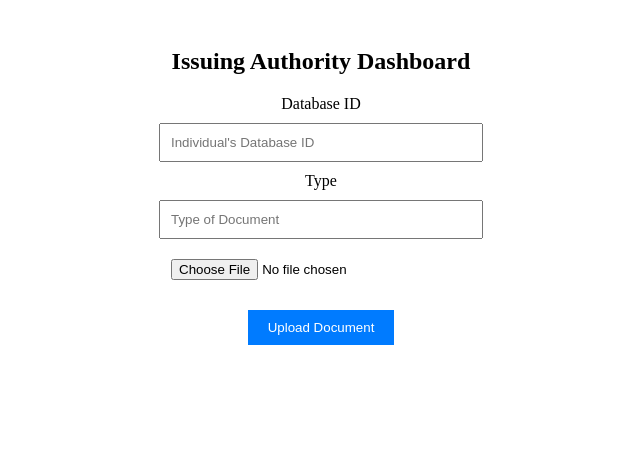
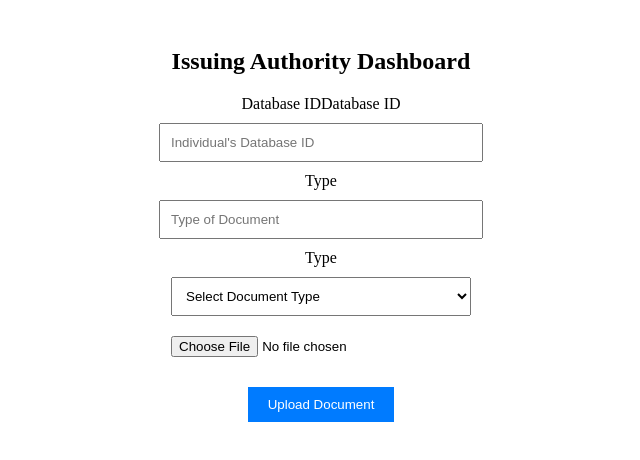
Before and after one commit to Intell-Alpha/documentVerification, a React (Vite) app in the folder JSapp/client/: page /IssuingDashboard in a window 1280 px wide. Shown: the top 460 px of the page, without its empty margins (319-959 px from the left). Built offline with nearby package versions, Linux system fonts and the light colour scheme.

Commit message:
Srilekha (#11)
* verifying dashboard done

* issuing dashboard done

---------

Co-authored-by: Srilekha-03 <srilekhakasha47@gmail.com>

```diff
--- a/JSapp/client/src/components/IssuingDashboard.jsx
+++ b/JSapp/client/src/components/IssuingDashboard.jsx
@@ -1,17 +1,19 @@
-import React, { useState, useEffect } from 'react';
+import React, { useState,useEffect} from 'react';
 import app from '../../firebase/config';
 import { firestore, auth } from '../../firebase/config';
-import { collectionGroup, addDoc, getDocs, QuerySnapshot, collection, doc } from 'firebase/firestore';
+import { collection, getDocs } from 'firebase/firestore';
+
 
 const IssuingDashboard = () => {
   const [documentType, setDocumentType] = useState('');
   const [individualId, setIndividualId] = useState('');
   const [file, setFile] = useState(null);
 
-  // This function will run when the component mounts or reloads
+
+  // This is the empty function you asked me to create.
   useEffect(() => {
     console.log("Issuing Dashboard has been loaded or reloaded.");
-    // You can add any logic you want to execute here
+    // You can add any logic you want to execute here by replacing my
   }, []); // Empty dependency array means this runs only once on mount
 
   async function fetchDB(){
@@ -25,17 +27,25 @@ const IssuingDashboard = () => {
       });
     if(newData === 'issuing'){
       alert('This is an issuing authority');
+
     }
   }
 
   async function handleUpload(params) {
-    alert('Document uploaded!');
-    fetchDB();
+    if (file && ['application/pdf', 'image/jpeg', 'image/png'].includes(file.type)) {
+      alert('Document uploaded!');
+      fetchDB();
+    } else {
+      alert('Please upload a file in PDF, JPG, or PNG format.');
+    }
   }
 
   return (
     <div style={styles.container}>
       <h2>Issuing Authority Dashboard</h2>
+
+      <label htmlFor="individualId">Database ID</label>
+
       <label htmlFor="">Database ID</label>
       <input
         type="text"
@@ -45,6 +55,7 @@ const IssuingDashboard = () => {
         style={styles.input}
       />
       <label htmlFor="">Type</label>
+
       <input
         type="text"
         placeholder="Type of Document"
@@ -52,8 +63,25 @@ const IssuingDashboard = () => {
         onChange={(e) => setDocumentType(e.target.value)}
         style={styles.input}
       />
+
+      <label htmlFor="documentType">Type</label>
+      <select
+        id="documentType"
+        value={documentType}
+        onChange={(e) => setDocumentType(e.target.value)}
+        style={styles.input}
+      >
+        <option value="" disabled>Select Document Type</option>
+        <option value="identity">Identity</option>
+        <option value="education">Education</option>
+        <option value="finance">Finance</option>
+        <option value="assets">Assets</option>
+        <option value="miscellaneous">Miscellaneous</option>
+      </select>
+
       <input
         type="file"
+        accept=".pdf, .jpg, .jpeg, .png"
         onChange={(e) => setFile(e.target.files[0])}
         style={styles.input}
       />
```
